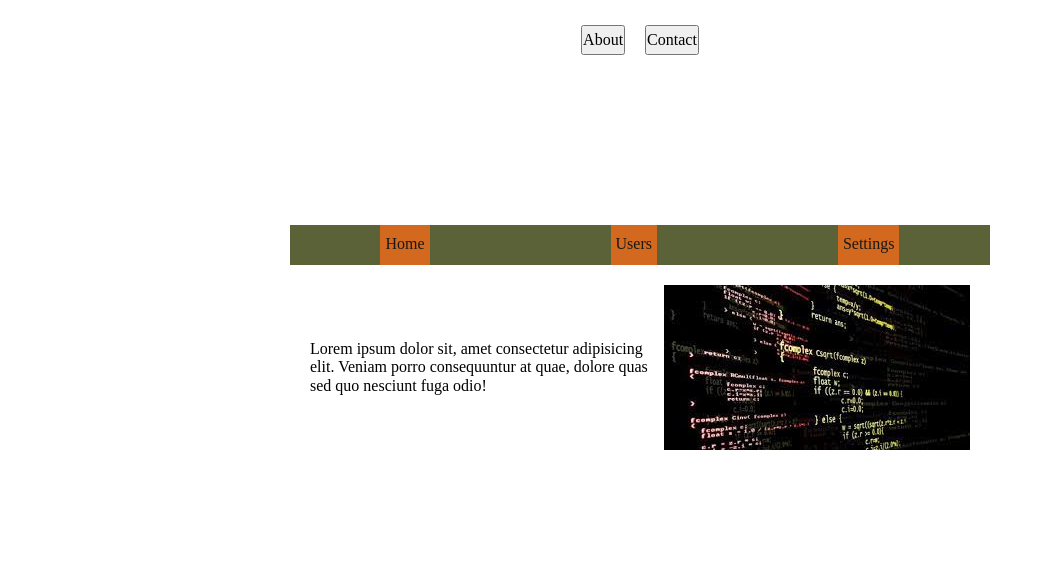
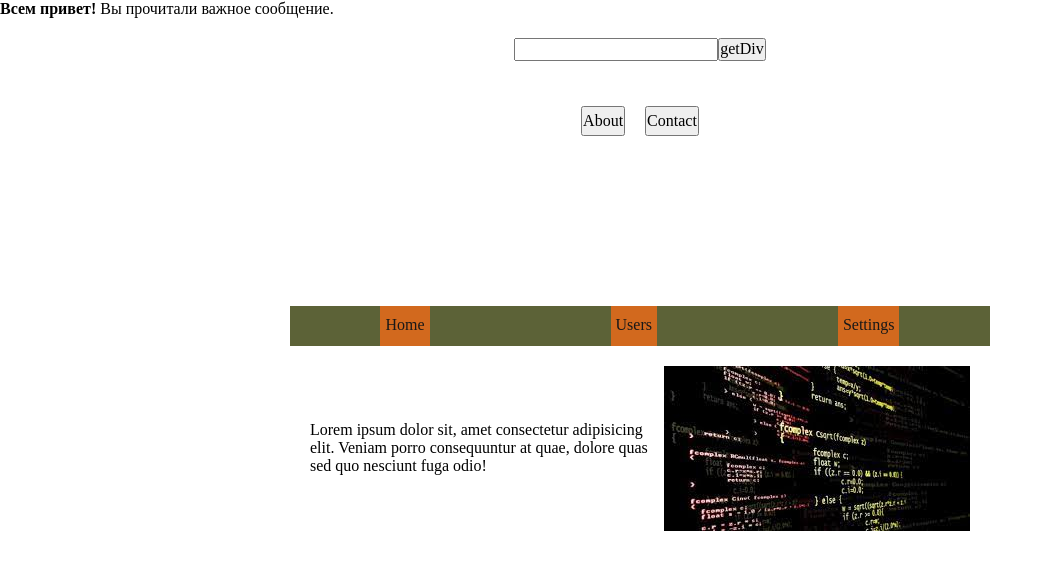
Before and after one commit to Danil-27/vue-education, a Vue app: page / in a window 1280 px wide. Shown: the top 570 px of the page, without its empty margins (0-1053 px from the left). Built offline with nearby package versions, Linux system fonts and the light colour scheme.

Commit message:
feat: DOM

```diff
--- a/src/components/tasks-1/TabMain.vue
+++ b/src/components/tasks-1/TabMain.vue
@@ -34,8 +34,6 @@ const tabs = ref(['About', 'Contact']);
     display: flex;
     height: 30px;
     gap: 20px;
-    .btn {
-    }
   }
 }
 .component {
--- a/src/components/tasks-1/TasksOne.vue
+++ b/src/components/tasks-1/TasksOne.vue
@@ -1,5 +1,6 @@
 <template>
   <div>
+    <TemplateRefs></TemplateRefs>
     <TabMain></TabMain>
   </div>
   <div class="box container">
@@ -13,6 +14,7 @@
 </template>
 
 <script setup>
+import TemplateRefs from './TemplateRefs.vue';
 import TabMain from './TabMain.vue';
 </script>
 
--- /dev/null
+++ b/src/components/tasks-1/TemplateRefs.vue
@@ -0,0 +1,39 @@
+<template>
+  <div class="box">
+    <div class="blockNoRender"></div>
+    <div class="blockRender">
+      <input type="text" ref="el" />
+    </div>
+    <button @click="getDiv">getDiv</button>
+  </div>
+</template>
+
+<script setup>
+import { ref, onMounted, watch } from 'vue';
+
+let div = document.createElement('div');
+div.className = 'alert';
+div.innerHTML = '<strong>Всем привет!</strong> Вы прочитали важное сообщение.';
+document.body.prepend(div);
+const el = ref('');
+const blockRender = document.querySelector('.blockRender');
+
+function getDiv() {
+  console.log(blockRender.value, 'onMounted div');
+}
+onMounted(() => {
+  console.log(el.value, 'onMounted input');
+});
+
+watch(el, (el) => {
+  console.log(el, 'watch input');
+});
+</script>
+
+<style lang="scss" scoped>
+.box {
+  padding: 20px;
+  display: flex;
+  justify-content: center;
+}
+</style>
```
